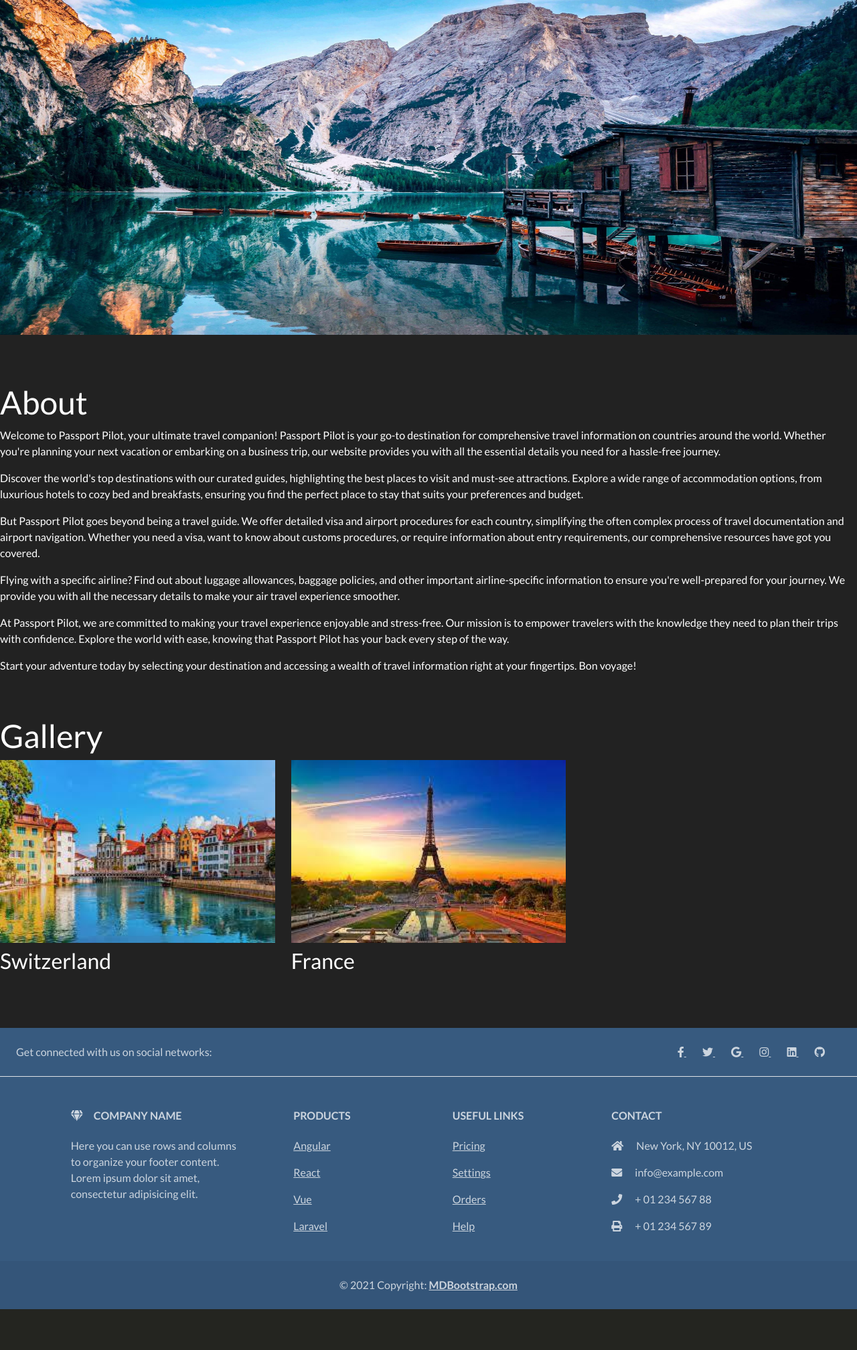
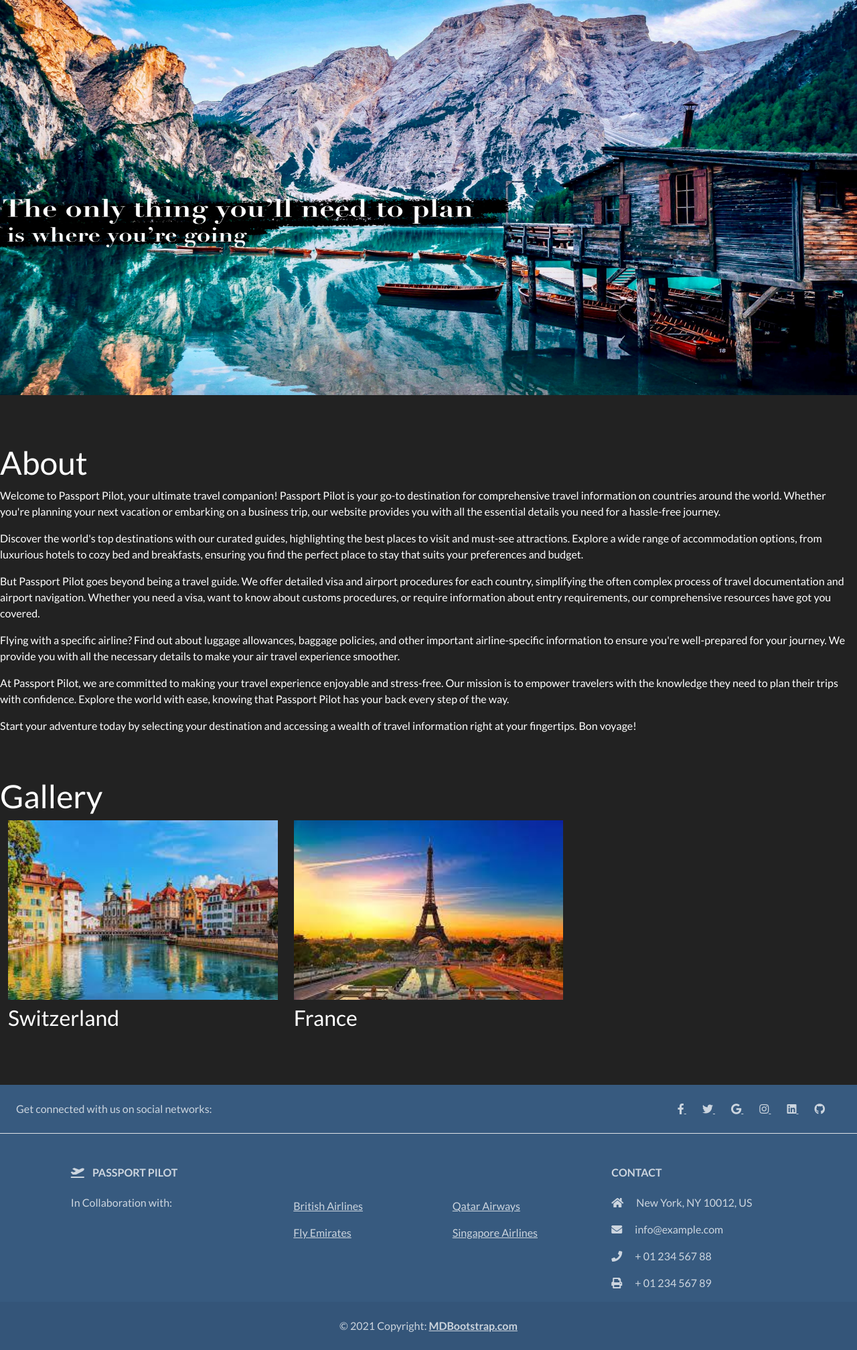
Before and after one commit to Santhoshcv19/Passport-Pilot, a Django app: page / in a window 1280 px wide. Shown: the part 152-2168 px from the top of the page at 67% size. Before the commit the page ends 2107 px from the top, so only its background shows below. Run offline with Django 4.2, Linux system fonts and the light colour scheme; data comes from the database, SQL or seed files in the repository; some libraries are stand-ins or nearby versions.

Commit message:
Made some changes to the main photo and added some footer changes

```diff
--- a/Visa/static/Visa/custom1.css
+++ b/Visa/static/Visa/custom1.css
@@ -17,4 +17,4 @@
 .remove-negative-margin {
     margin-left: 0;
     margin-right: 0;
-  }
+}
--- a/Visa/templates/Visa/base.html
+++ b/Visa/templates/Visa/base.html
@@ -54,14 +54,15 @@
       </div>
     </div>
   </nav>
-  <div class="wallpaper-home" style="margin-left:0%;">
-    <img src="{% static "Visa/cont.jpg" %}" height="500">
+  <div class="wallpaper-home" style="margin-left:0%; position: relative;">
+    <img src="{% static "Visa/cont.jpeg" %}" height="590">
     <br>
     <br>
     <br>
     <br>
     {% block content %}{% endblock %}
   </div>
+
 
   <!-- Optional JavaScript -->
   <!-- jQuery first, then Popper.js, then Bootstrap JS -->
--- a/Visa/templates/Visa/home.html
+++ b/Visa/templates/Visa/home.html
@@ -92,11 +92,10 @@
         <div class="col-md-3 col-lg-4 col-xl-3 mx-auto mb-4">
           <!-- Content -->
           <h6 class="text-uppercase fw-bold mb-4">
-            <i class="fas fa-gem me-3"></i>Company name
+            <i class="fas fa-plane-departure"></i>&nbsp;&nbsp;&nbsp;&nbsp;Passport Pilot
           </h6>
           <p>
-            Here you can use rows and columns to organize your footer content. Lorem ipsum
-            dolor sit amet, consectetur adipisicing elit.
+            In Collaboration with:
           </p>
         </div>
         <!-- Grid column -->
@@ -104,20 +103,13 @@
         <!-- Grid column -->
         <div class="col-md-2 col-lg-2 col-xl-2 mx-auto mb-4">
           <!-- Links -->
-          <h6 class="text-uppercase fw-bold mb-4">
-            Products
-          </h6>
+          <br>
+          <br>
           <p>
-            <a href="#!" class="text-reset">Angular</a>
+            <a href="#!" class="text-reset">British Airlines</a>
           </p>
           <p>
-            <a href="#!" class="text-reset">React</a>
-          </p>
-          <p>
-            <a href="#!" class="text-reset">Vue</a>
-          </p>
-          <p>
-            <a href="#!" class="text-reset">Laravel</a>
+            <a href="#!" class="text-reset">Fly Emirates</a>
           </p>
         </div>
         <!-- Grid column -->
@@ -125,20 +117,13 @@
         <!-- Grid column -->
         <div class="col-md-3 col-lg-2 col-xl-2 mx-auto mb-4">
           <!-- Links -->
-          <h6 class="text-uppercase fw-bold mb-4">
-            Useful links
-          </h6>
+          <br>
+          <br>
           <p>
-            <a href="#!" class="text-reset">Pricing</a>
+            <a href="#!" class="text-reset">Qatar Airways</a>
           </p>
           <p>
-            <a href="#!" class="text-reset">Settings</a>
-          </p>
-          <p>
-            <a href="#!" class="text-reset">Orders</a>
-          </p>
-          <p>
-            <a href="#!" class="text-reset">Help</a>
+            <a href="#!" class="text-reset">Singapore Airlines</a>
           </p>
         </div>
         <!-- Grid column -->
--- a/static/Visa/custom1.css
+++ b/static/Visa/custom1.css
@@ -13,3 +13,8 @@
         font-size: 2rem; /* Adjust the font size as needed */
     }
 }
+
+.remove-negative-margin {
+    margin-left: 0;
+    margin-right: 0;
+}
```
Also changed, not shown: Visa/static/Visa/cont.jpeg (added), Visa/static/Visa/cont.jpg (deleted), static/Visa/cont.jpeg (added).
